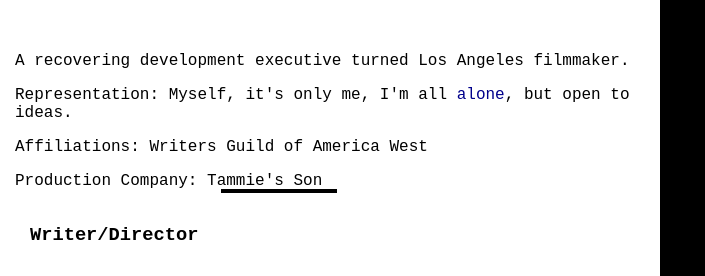
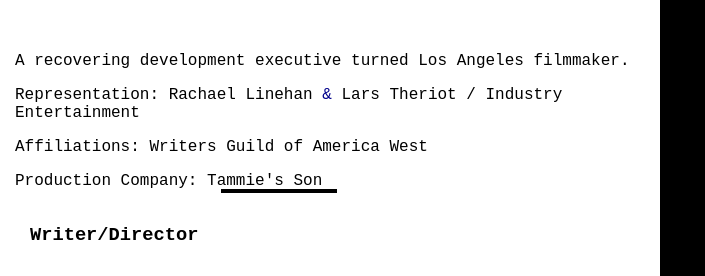
Before and after one commit to chadrosser/dietz, a plain HTML site: page index.html in a window 1280 px wide. Shown: the part 193-469 px from the top of the page, 0-705 px from the left. Drawn offline with Linux system fonts and the light colour scheme; grey boxes are pictures that could not be loaded.

Commit message:
edited representation

```diff
--- a/index.html
+++ b/index.html
@@ -22,7 +22,7 @@
         <div class="left-content">
             <p class="text">joshua ryan dietz.</p>
             <p>A recovering development executive turned Los Angeles filmmaker. </p>
-            <p>Representation: Myself, it's only me, I'm all <span>alone</span>, but open to ideas.</p>
+            <p>Representation: Rachael Linehan <span>&</span> Lars Theriot / Industry Entertainment</p>
             <p>Affiliations: Writers Guild of America West</p>
             <p>Production Company: <a href="production.html">Tammie's Son</a></p>
             <div class="writerdirector">
```
